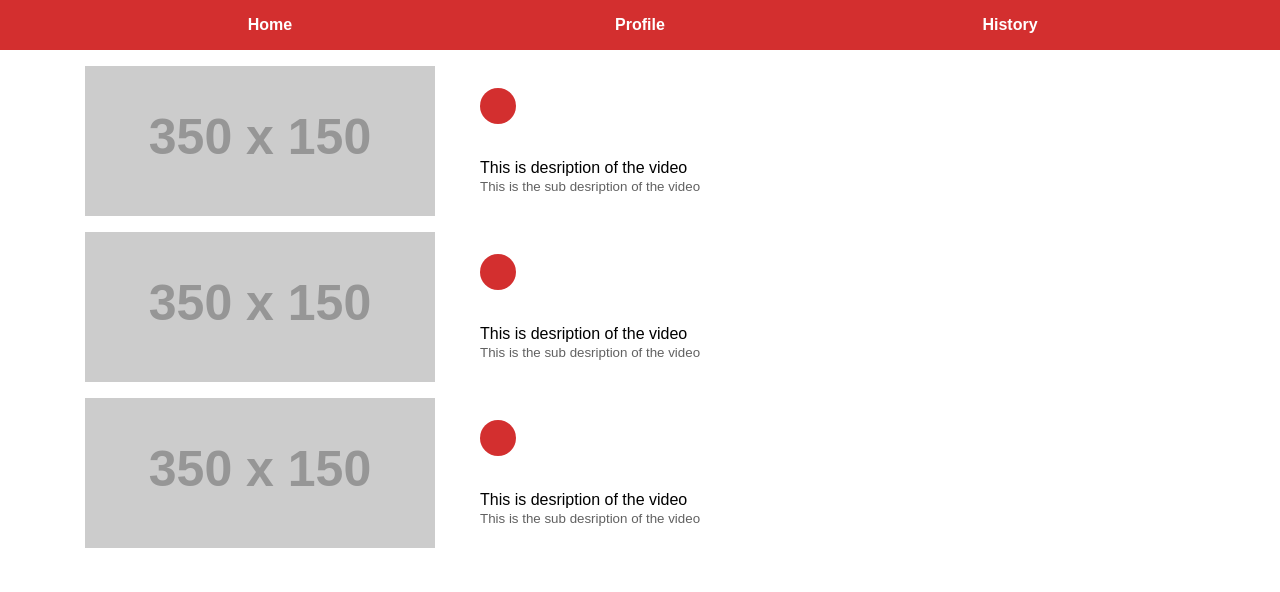
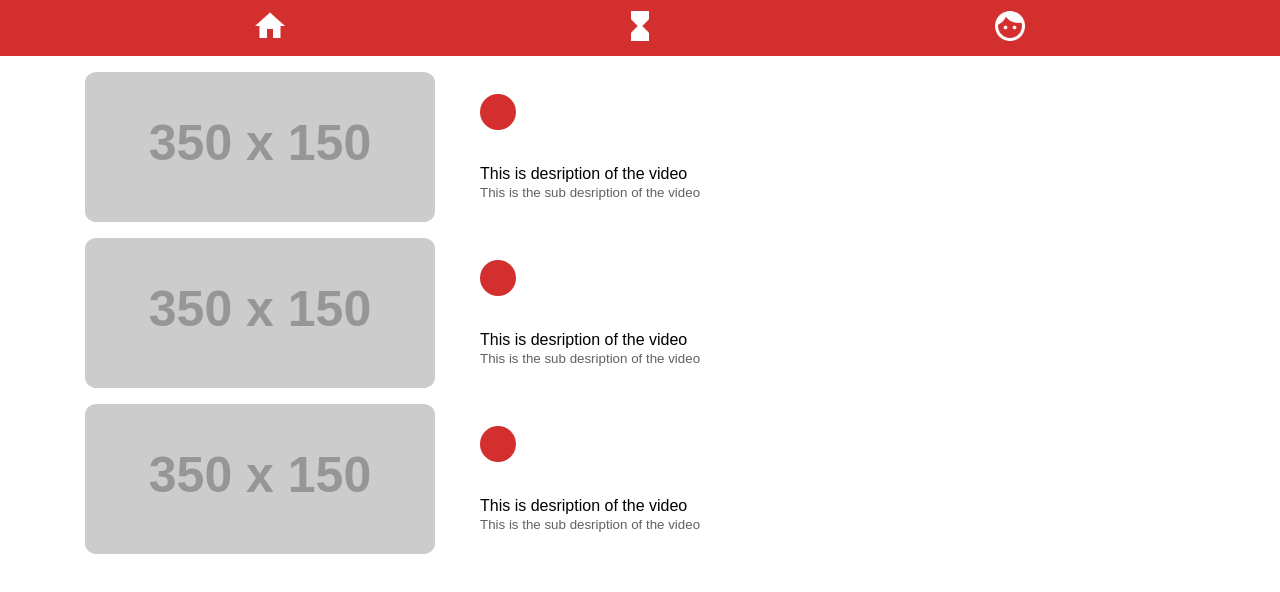
Before and after one commit to fahmifan/ytb-be-like, a plain HTML site: page index.html in a window 1280 px wide. Drawn offline with Linux system fonts and the light colour scheme; placeholder pictures from the web are drawn by us.

Commit message:
add icons and rounding cards

```diff
--- a/assets/custom/custom.css
+++ b/assets/custom/custom.css
@@ -77,9 +77,23 @@
 
 
 /* Components */
+.icon {
+    width: 36px;
+    height: 36px;
+}
+
+.icon:hover {
+    cursor: pointer;
+    box-shadow: 4px 4px 2px 1px rgba(0, 0, 0, .2);
+}
+
 .navbar {
-    padding-top: 1em;
-    padding-bottom: 1em;
+    padding-top: 0.5rem;
+    padding-bottom: 0.5rem;
+}
+
+.card {
+    border-radius: 7%;
 }
 
 .profile-pic {
--- a/index.html
+++ b/index.html
@@ -15,16 +15,15 @@
 
     <header class="bg-red white bold">
         <div class="container">
-            <nav class="navbar row center tc">
-
+            <nav class="navbar row center tc vc">
                 <div class="col">
-                    Home
+                    <img class="icon" src="assets/icons/baseline_home_white_24dp.png" alt="Home">
                 </div>
                 <div class="col">
-                    Profile
+                    <img class="icon" src="assets/icons/baseline_hourglass_full_white_24dp.png" alt="History">
                 </div>
                 <div class="col">
-                    History
+                    <img class="icon" src="assets/icons/baseline_face_white_24dp.png" alt="Profile">
                 </div>
 
             </nav>
@@ -37,7 +36,7 @@
 
         <!-- Video Card -->
         <div class="row mt-2">
-            <img class="col col-sm-6 col-md-4" src="https://via.placeholder.com/350x150" alt="">
+            <img class="card col col-sm-6 col-md-4" src="https://via.placeholder.com/350x150" alt="">
 
             <div class="row pt-1 pb-1 col col-sm-6 col-md-8 center vc">
 
@@ -55,7 +54,7 @@
 
         <!-- Video Card -->
         <div class="row mt-2">
-            <img class="col col-sm-6 col-md-4" src="https://via.placeholder.com/350x150" alt="">
+            <img class="card col col-sm-6 col-md-4" src="https://via.placeholder.com/350x150" alt="">
 
             <div class="row pt-1 pb-1 col col-sm-6 col-md-8 center vc">
 
@@ -73,7 +72,7 @@
 
         <!-- Video Card -->
         <div class="row mt-2">
-            <img class="col col-sm-6 col-md-4" src="https://via.placeholder.com/350x150" alt="">
+            <img class="card col col-sm-6 col-md-4" src="https://via.placeholder.com/350x150" alt="">
 
             <div class="row pt-1 pb-1 col col-sm-6 col-md-8 center vc">
 
```
Also changed, not shown: assets/icons/baseline_face_white_24dp.png (added), assets/icons/baseline_home_white_24dp.png (added), assets/icons/baseline_hourglass_full_white_24dp.png (added).
